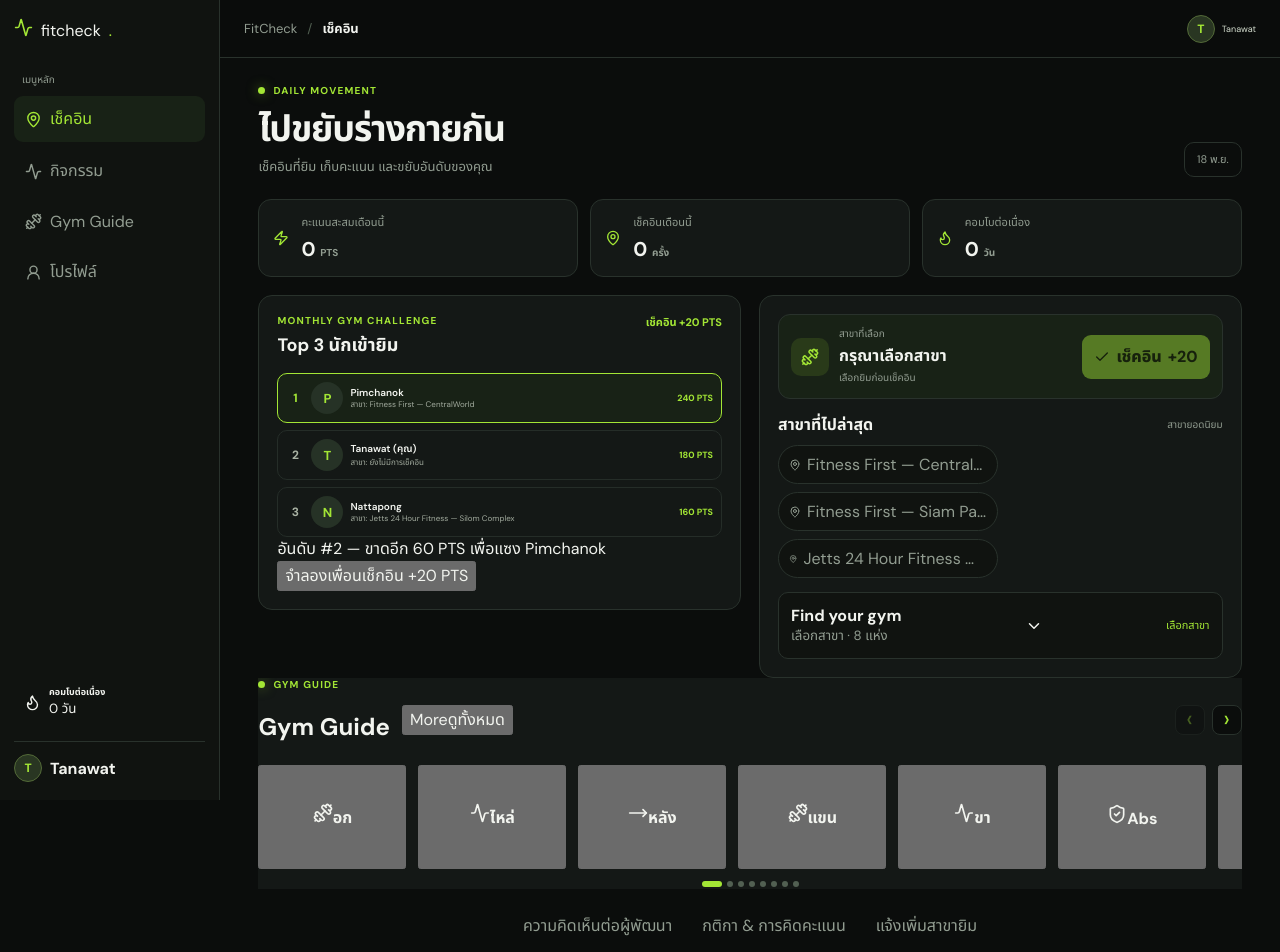
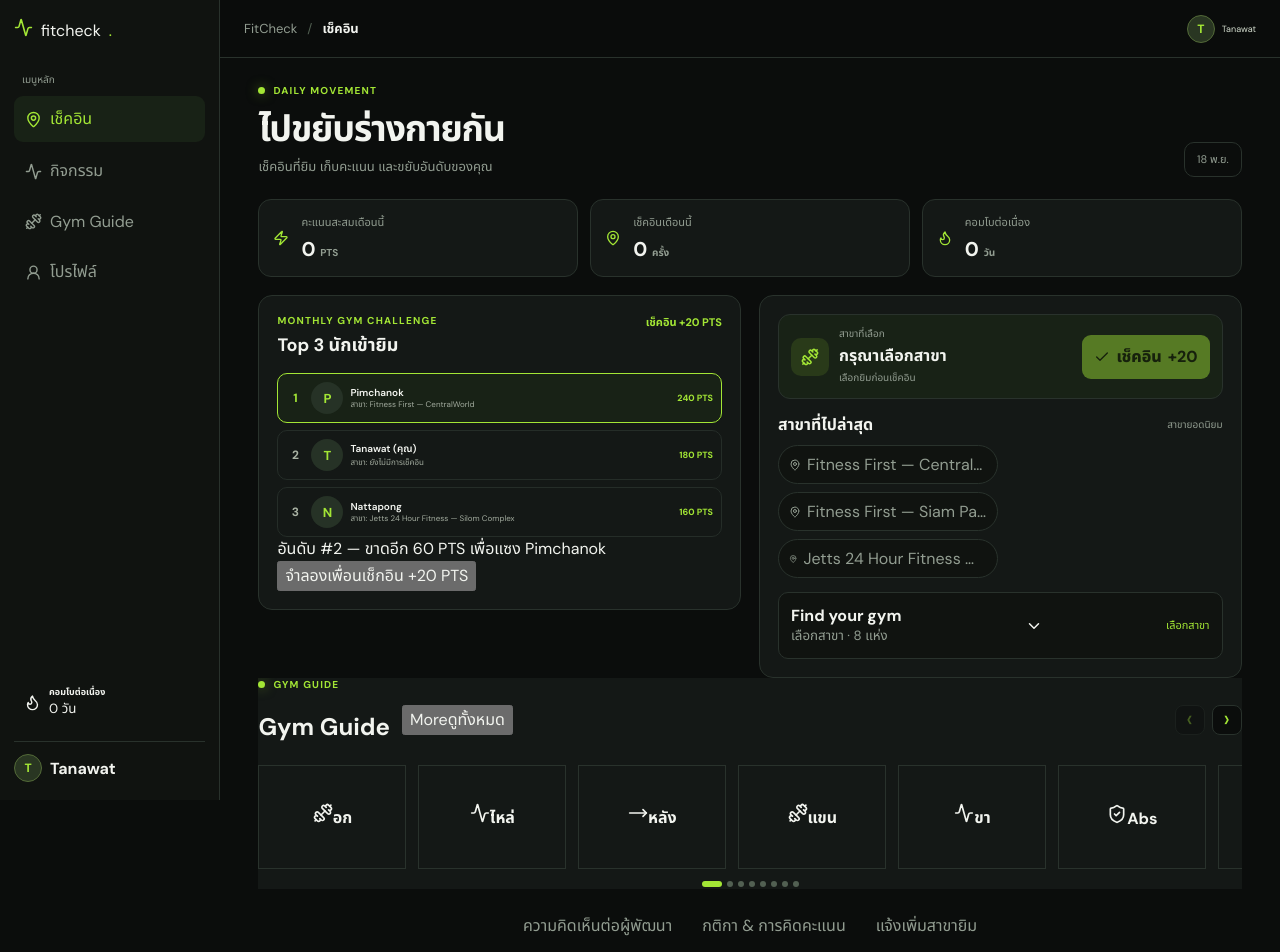
Before and after one commit to strongTWC/fitness-tracker, a React (Vite) app: page / in a window 1280 px wide. Shown: the top 952 px of the page. Built offline with nearby package versions, Linux system fonts and the light colour scheme.

Commit message:
Make Gym Guide carousel cards transparent

```diff
--- a/src/guide-carousel.css
+++ b/src/guide-carousel.css
@@ -49,6 +49,18 @@
   flex: 0 0 var(--guide-card-width) !important;
   scroll-snap-align: start;
   scroll-snap-stop: always;
+  border: 1px solid #29322c;
+  background: transparent !important;
+}
+
+.fit-guide-carousel-track > .fit-guide-tile:hover {
+  border-color: #647a46;
+  background: rgba(163, 230, 53, 0.045) !important;
+}
+
+.fit-guide-carousel-track > .fit-guide-tile:focus-visible {
+  outline: 2px solid #a3e635;
+  outline-offset: 2px;
 }
 
 .fit-guide-carousel-track > .fit-guide-tile b {
@@ -73,6 +85,7 @@
   width: var(--guide-card-width);
   min-height: 104px;
   height: auto;
+  background: transparent !important;
 }
 
 .fit-guide-carousel-indicators {
```
